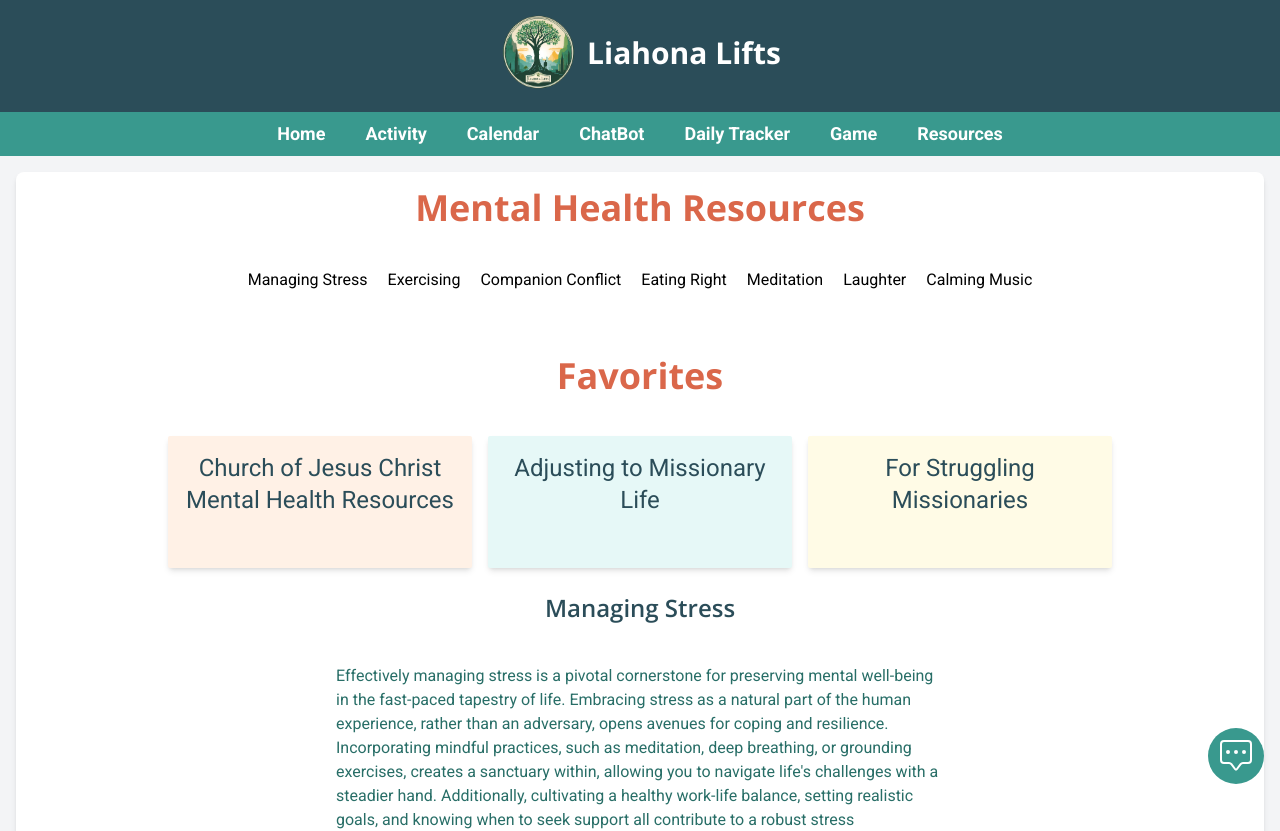
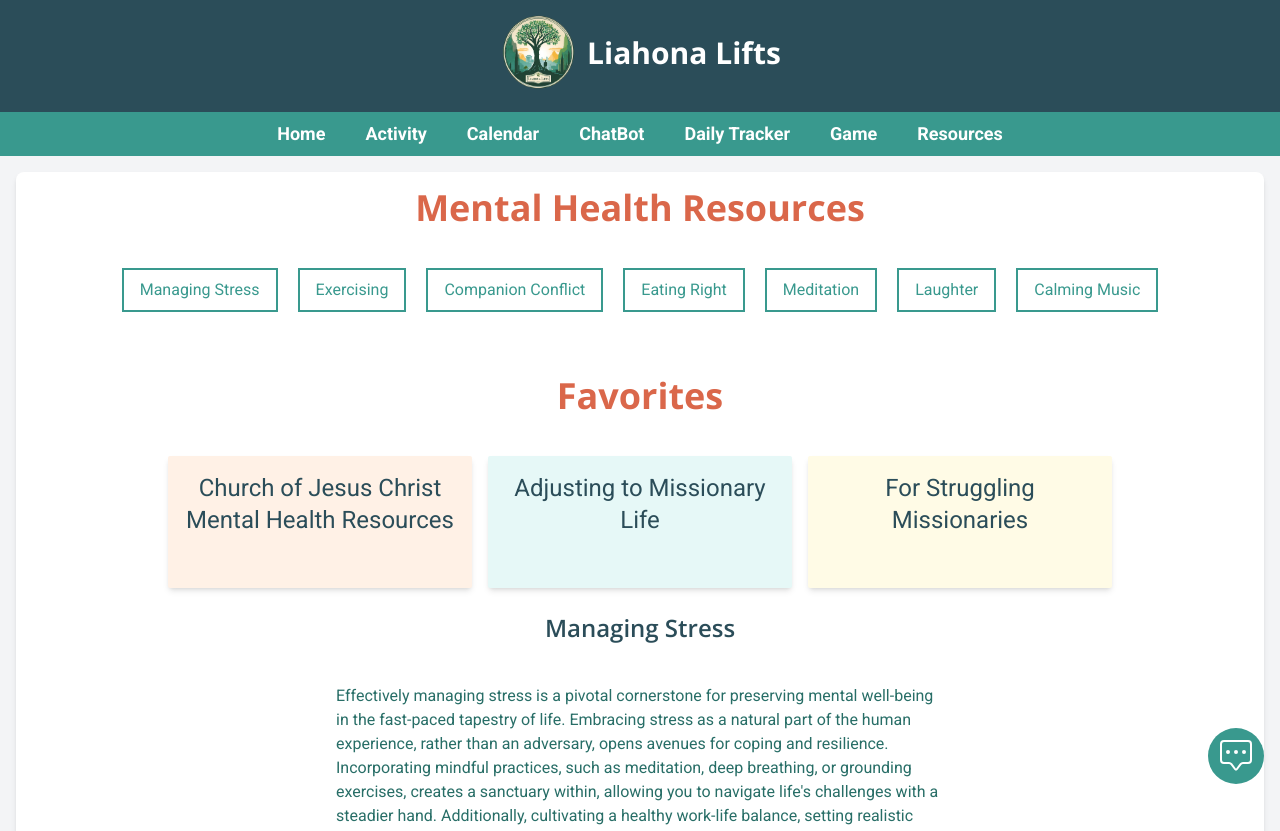
Before and after one commit to koletonmurray/mental-health-app, a React (Create React App) app in the folder frontend/mental-health-app/: page /resources in a window 1280 px wide. Shown: the top 831 px of the page. Built offline with nearby package versions, Linux system fonts and the light colour scheme.

Commit message:
updated app.css

```diff
--- a/frontend/mental-health-app/src/App.css
+++ b/frontend/mental-health-app/src/App.css
@@ -1,20 +1,18 @@
-@import "tailwindcss/base";
-@import "tailwindcss/components";
-@import "tailwindcss/utilities";
+@import 'tailwindcss/base';
+@import 'tailwindcss/components';
+@import 'tailwindcss/utilities';
 
 .App {
   text-align: center;
 }
 
 body {
-  font-family: "Roboto", sans-serif; /* Use Roboto as the default font for the body */
+  font-family: 'Roboto', sans-serif; /* Use Roboto as the default font for the body */
 }
 
 /* If you want Open Sans for specific elements */
-h1,
-h2,
-h3 {
-  font-family: "Open Sans", sans-serif;
+h1, h2, h3 {
+  font-family: 'Open Sans', sans-serif;
 }
 
 .mood-happy {
@@ -24,3 +22,18 @@ h3 {
 .mood-sad {
   background-color: blue;
 }
+
+/* Add this to your CSS */
+.nav-button {
+  border: 2px solid #39998E; /* Adjust the border styles as needed */
+  padding: 8px 16px; /* Adjust the padding as needed */
+  background-color: #fff; /* Adjust the background color as needed */
+  color: #39998E; /* Adjust the text color as needed */
+  cursor: pointer;
+  transition: all 0.3s ease; /* Add a smooth transition effect */
+}
+
+.nav-button:hover {
+  background-color: #39998E;
+  color: #fff;
+}
```
